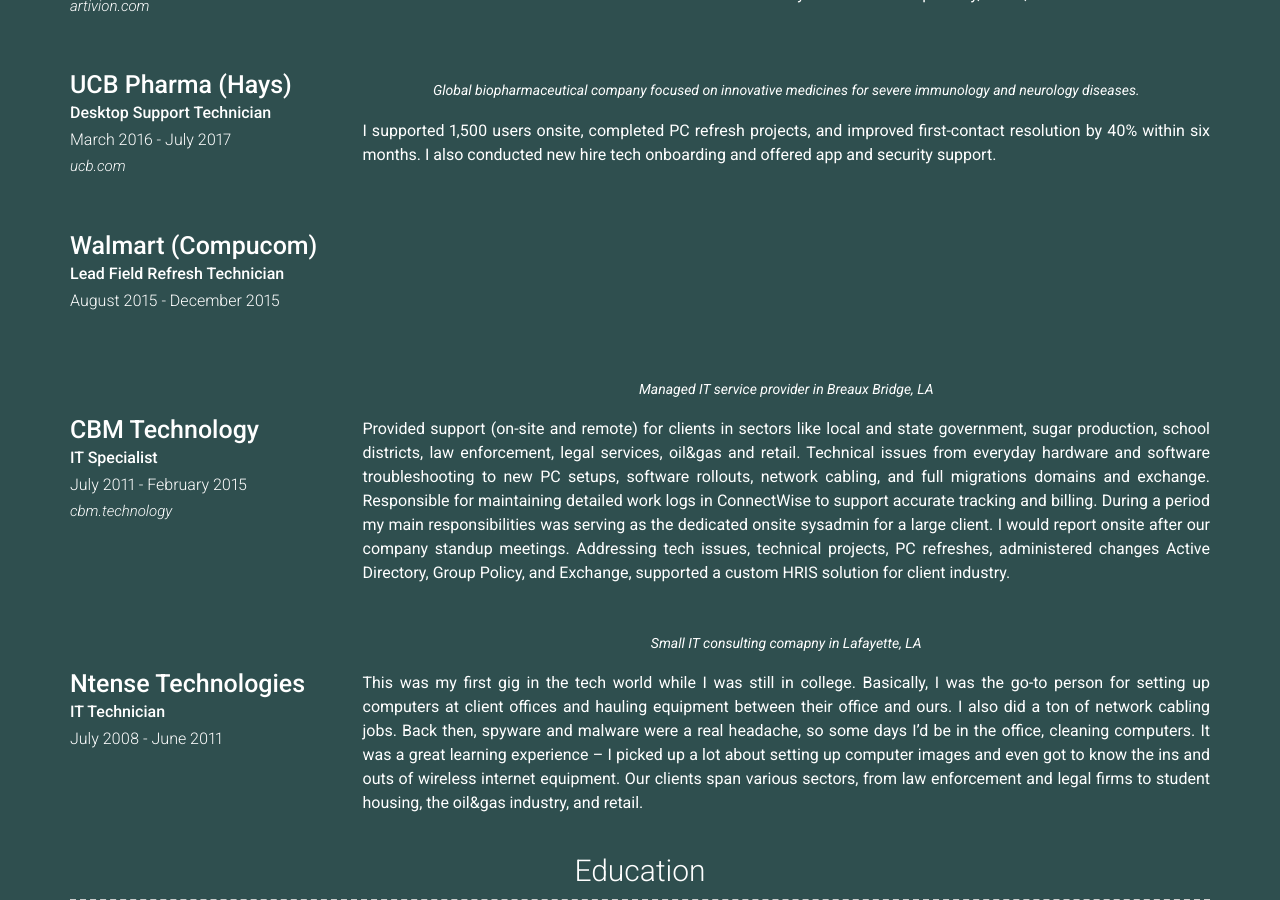
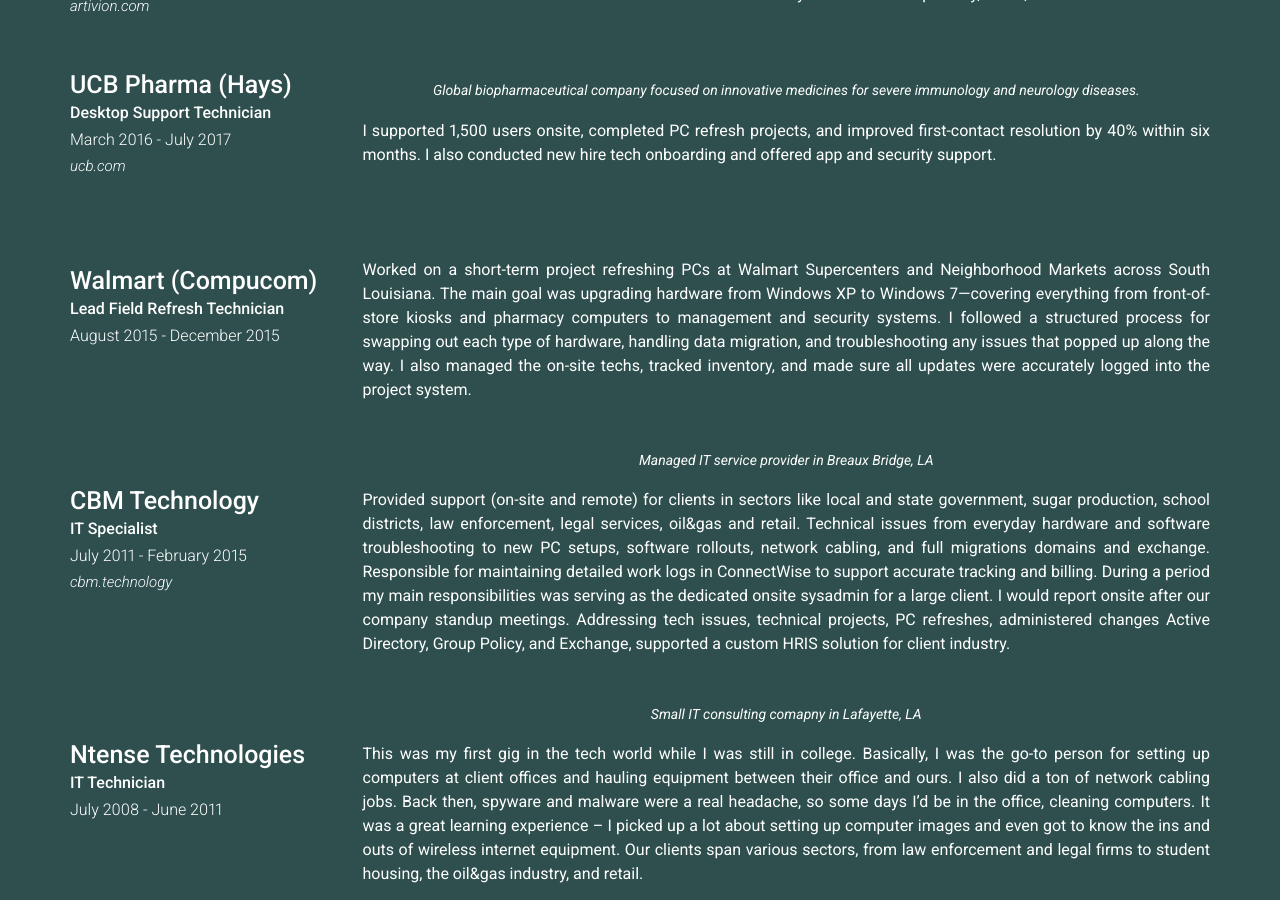
Before and after one commit to dane-gauthier/danegauthier.github.io, a Jekyll site: the page built from index.md, in a window 1280 px wide and 900 px high, scrolled down 2028 px. Built offline with Jekyll 4.4.1, drawn with Linux system fonts in a browser that asks for light colours; nearby versions of some CDN libraries.

Commit message:
CNAME and Walmart

```diff
--- /dev/null
+++ b/CNAME
@@ -0,0 +1 @@
+www.danegauthier.tech
--- a/_config.yml
+++ b/_config.yml
@@ -142,7 +142,10 @@
         quote: >
 
         description: | # this will include new lines to allow paragraphs
-
+         Worked on a short-term project refreshing PCs at Walmart Supercenters and Neighborhood Markets across South Louisiana.
+         The main goal was upgrading hardware from Windows XP to Windows 7—covering everything from front-of-store kiosks and pharmacy computers to management and security systems.
+         I followed a structured process for swapping out each type of hardware, handling data migration, and troubleshooting any issues that popped up along the way.
+         I also managed the on-site techs, tracked inventory, and made sure all updates were accurately logged into the project system.
       - layout: left
         title: CBM Technology
         sub_title:  IT Specialist
```
